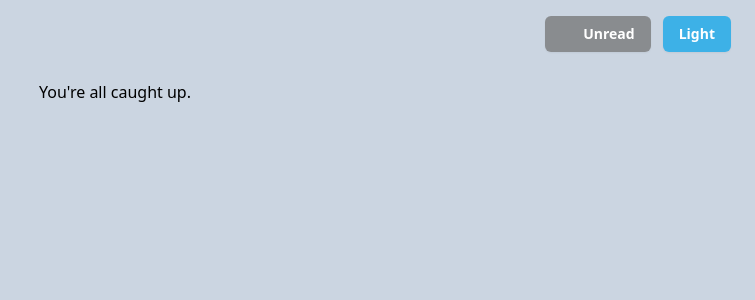
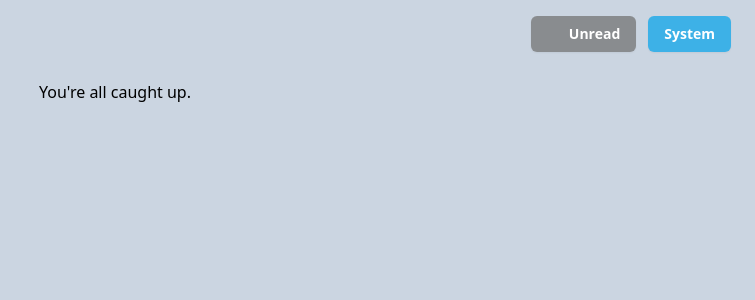
Before and after one commit to Olencki-Development/ha-repo, a SvelteKit app in the folder ha-portal/: page / in a window 1280 px wide. Shown: the top 300 px of the page, without its empty margins (525-1280 px from the left). Built offline with nearby package versions, Linux system fonts and the light colour scheme; some icons are missing.

Commit message:
Fix dark mode toggle

```diff
--- a/ha-portal/src/routes/+layout.svelte
+++ b/ha-portal/src/routes/+layout.svelte
@@ -1,29 +1,41 @@
 <script lang="ts">
 	import { FilterSolid } from 'svelte-awesome-icons';
-	import { pageTitle, darkMode, notificationFilter, NotificationFilter } from '$stores/ui';
+	import { pageTitle, theme, ColorTheme, notificationFilter, NotificationFilter } from '$stores/ui';
 	import '../app.scss';
 	import { fade } from 'svelte/transition';
+	import { browser } from '$app/environment';
 
 	/**
 	 * Reactive vars
 	 */
 	$: filterDropdownOpen = false;
+	$: colorModeDropdownOpen = false;
+	$: darkMode =
+		$theme.color === ColorTheme.DARK ||
+		($theme.color === ColorTheme.SYSTEM &&
+			browser &&
+			window.matchMedia('(prefers-color-scheme: dark)').matches);
 
 	/**
 	 * Event handlers
 	 */
+	function handleCloseFiltersDropdown() {
+		filterDropdownOpen = false;
+		colorModeDropdownOpen = false;
+	}
+	function handleSelectFitler(filter: NotificationFilter) {
+		$notificationFilter = filter;
+		handleCloseFiltersDropdown();
+	}
 	function toggleFilterDropdown() {
 		filterDropdownOpen = !filterDropdownOpen;
 	}
-	function handleSelectFitler(filter: NotificationFilter) {
-		$notificationFilter = filter;
-		filterDropdownOpen = false;
+	function handleSelectColorMode(color: ColorTheme) {
+		$theme = { color };
+		handleCloseFiltersDropdown();
 	}
-	function handleCloseFilterDropdown() {
-		filterDropdownOpen = false;
-	}
-	function toggleDarkMode() {
-		$darkMode = !$darkMode;
+	function toggleColorModeDropdown() {
+		colorModeDropdownOpen = !colorModeDropdownOpen;
 	}
 </script>
 
@@ -31,7 +43,7 @@
 	<title>{$pageTitle}</title>
 </svelte:head>
 
-<div class:dark={$darkMode} on:click={() => handleCloseFilterDropdown()}>
+<div class:dark={darkMode} on:click={() => handleCloseFiltersDropdown()}>
 	<div class="w-full min-h-screen bg-slate-300 dark:bg-slate-900 dark:text-white">
 		<div class="w-full fixed flex py-4 px-6 justify-end">
 			<div class="flex gap-3">
@@ -68,12 +80,40 @@
 						</div>
 					{/if}
 				</div>
-				<button
-					on:click={() => toggleDarkMode()}
-					class="px-4 py-2 font-semibold text-sm bg-sky-500/75 hover:bg-sky-600 text-white rounded-md shadow-sm opacity-100 flex items-center"
-				>
-					{$darkMode ? 'Dark' : 'Light'}
-				</button>
+				<div class="relative inline-block text-left">
+					<button
+						disabled={!$theme.color}
+						on:click|stopPropagation={() => toggleColorModeDropdown()}
+						class="px-4 py-2 font-semibold text-sm bg-sky-500/75 hover:bg-sky-600 text-white rounded-md shadow-sm opacity-100 flex items-center"
+					>
+						{$theme.color ?? 'Loading...'}
+					</button>
+					{#if colorModeDropdownOpen}
+						<div
+							on:click|stopPropagation={() => {
+								/* no-opt */
+								/**
+								 * To prevent premature closing of dropdown
+								 */
+							}}
+							in:fade={{ duration: 100 }}
+							out:fade={{ duration: 75 }}
+							class="origin-top-right absolute right-0 mt-2 w-56 rounded-md overflow-hidden shadow-lg bg-white dark:bg-slate-700 ring-1 ring-black ring-opacity-5 focus:outline-none"
+							role="menu"
+							aria-orientation="vertical"
+							aria-labelledby="menu-button"
+						>
+							{#each Object.values(ColorTheme) as color (color)}
+								<button
+									class="hover:bg-neutral-100 dark:hover:bg-slate-800 text-left px-3 py-2 w-full"
+									on:click|stopPropagation={() => handleSelectColorMode(color)}
+								>
+									{color}
+								</button>
+							{/each}
+						</div>
+					{/if}
+				</div>
 			</div>
 		</div>
 		<div class="px-6 pt-20 py-4 h-100">
--- a/ha-portal/src/stores/ui.ts
+++ b/ha-portal/src/stores/ui.ts
@@ -1,7 +1,6 @@
 import { getPageTitle } from '$navigate';
 import { writable } from 'svelte/store';
-
-export const darkMode = writable(false);
+import { localStore } from '$lib/utils/localStore';
 
 function getPageTitleStore() {
 	const store = writable(getPageTitle());
@@ -21,6 +20,13 @@ export enum NotificationFilter {
 }
 
 export const notificationFilter = writable<NotificationFilter>(NotificationFilter.UNREAD);
+
+export enum ColorTheme {
+	SYSTEM = 'System',
+	DARK = 'Dark',
+	LIGHT = 'Light'
+}
+export const theme = localStore<{ color: ColorTheme }>('color_theme', { color: ColorTheme.SYSTEM });
 
 function getErrorsStore() {
 	const store = writable<Error[]>([]);
--- a/ha-portal/tailwind.config.cjs
+++ b/ha-portal/tailwind.config.cjs
@@ -4,6 +4,6 @@ module.exports = {
 	theme: {
 		extend: {}
 	},
-	// darkMode: 'class',
+	darkMode: 'class',
 	plugins: []
 };
```
